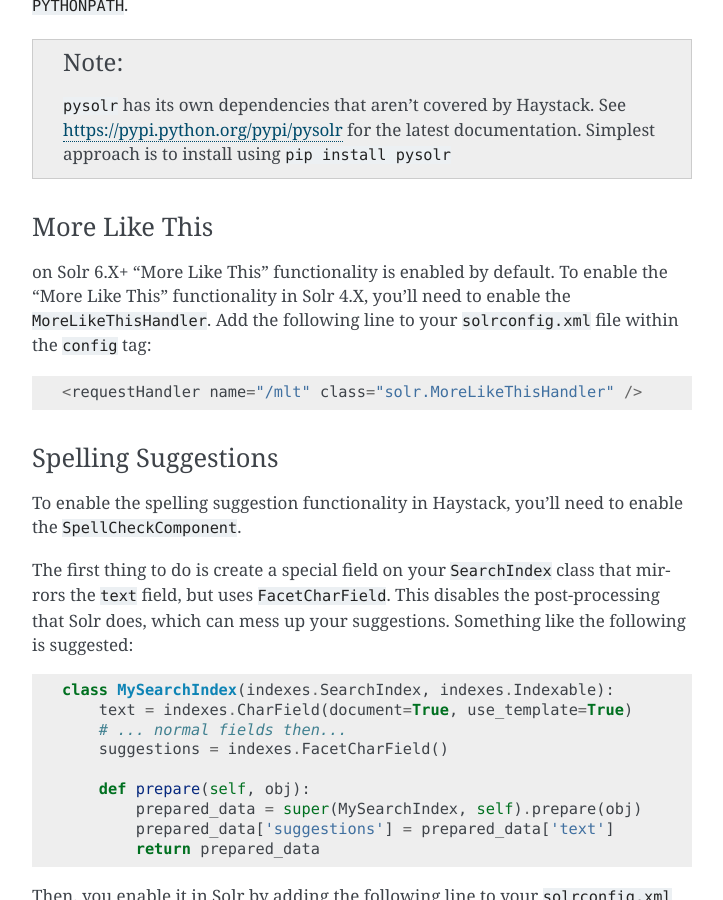
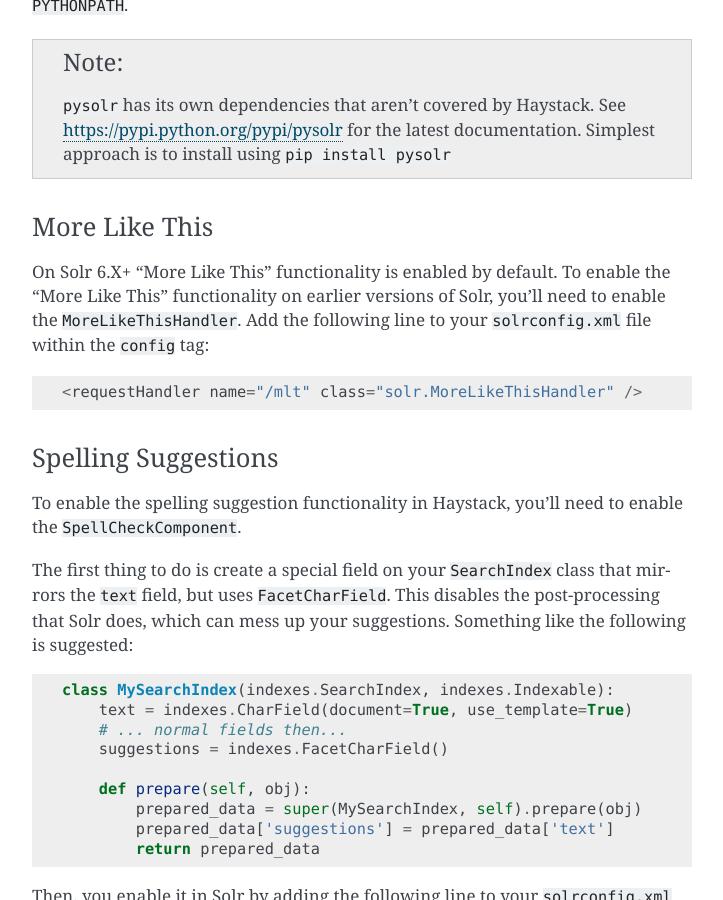
Before and after one commit to django-haystack/django-haystack, a Sphinx documentation site: the page built from docs/installing_search_engines.rst, in a window 1280 px wide and 900 px high, scrolled down 1252 px. Shown: the whole window, without its empty margins (388-1111 px from the left). Built offline with Sphinx 7.4.7, drawn with Linux system fonts in a browser that asks for light colours; pages that are not in the unit, such as notebooks, are missing from menus.

Commit message:
Update installing_search_engines.rst

```diff
--- a/docs/installing_search_engines.rst
+++ b/docs/installing_search_engines.rst
@@ -65,7 +65,8 @@
 More Like This
 --------------
 
-on Solr 6.X+ "More Like This" functionality is enabled by default. To enable the "More Like This" functionality in Solr 4.X, you'll need
+On Solr 6.X+ "More Like This" functionality is enabled by default. To enable
+the "More Like This" functionality on earlier versions of Solr, you'll need
 to enable the ``MoreLikeThisHandler``. Add the following line to your
 ``solrconfig.xml`` file within the ``config`` tag::
 
```
